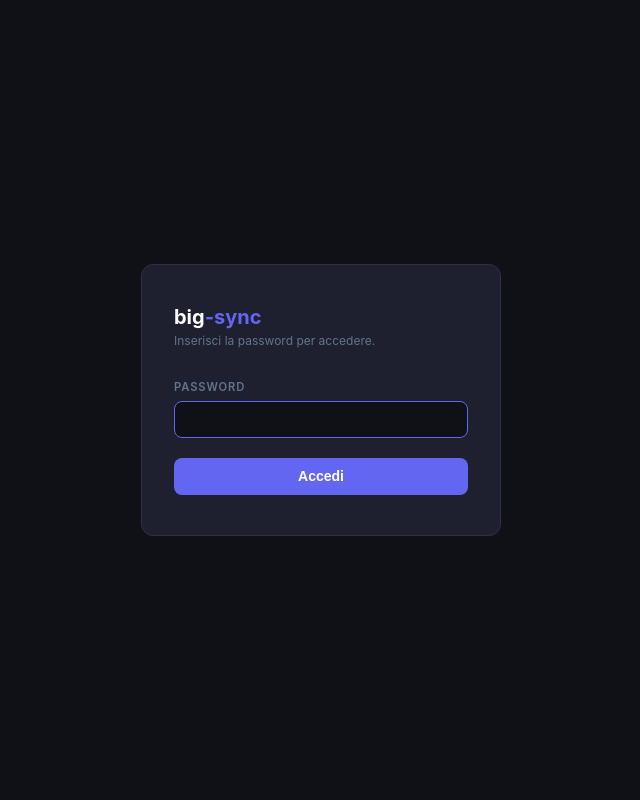
After one commit to DavideLancini/big-sync, a Django app: page /login/ in a window 1280 px wide. The commit adds this page. Shown: the whole page, without its empty margins (319-959 px from the left). Run offline with Django 5.2, Linux system fonts and the light colour scheme.

Commit message:
Add password login + single-device session to dashboard
- /login/ accepts password from DASHBOARD_PASSWORD env var
- Session key stored in ActiveSession (singleton DB row); new login
  invalidates any previous session — only one device at a time
- /logout/ flushes the session
- Dashboard and run_command redirect/401 if not authenticated
- Logout button in dashboard header

Co-Authored-By: Claude Sonnet 4.6 <noreply@anthropic.com>

```diff
--- /dev/null
+++ b/common/templates/common/login.html
@@ -0,0 +1,35 @@
+<!DOCTYPE html>
+<html lang="it">
+<head>
+  <meta charset="UTF-8">
+  <meta name="viewport" content="width=device-width, initial-scale=1.0">
+  <title>big-sync · login</title>
+  <style>
+    * { box-sizing: border-box; margin: 0; padding: 0; }
+    body { font-family: -apple-system, BlinkMacSystemFont, "Segoe UI", sans-serif; background: #0f1117; color: #e2e8f0; min-height: 100vh; display: flex; align-items: center; justify-content: center; }
+    .card { background: #1e2030; border: 1px solid #2d3148; border-radius: 12px; padding: 2.5rem 2rem; width: 100%; max-width: 360px; }
+    h1 { font-size: 1.25rem; font-weight: 700; color: #fff; margin-bottom: 0.25rem; }
+    h1 span { color: #6366f1; }
+    .sub { font-size: 0.75rem; color: #64748b; margin-bottom: 2rem; }
+    label { display: block; font-size: 0.7rem; font-weight: 600; text-transform: uppercase; letter-spacing: 0.08em; color: #64748b; margin-bottom: 0.4rem; }
+    input[type=password] { width: 100%; background: #0f1117; border: 1px solid #2d3148; border-radius: 8px; padding: 0.6rem 0.75rem; color: #e2e8f0; font-size: 0.875rem; outline: none; transition: border-color 0.15s; }
+    input[type=password]:focus { border-color: #6366f1; }
+    .error { font-size: 0.75rem; color: #f87171; margin-top: 0.5rem; }
+    button { margin-top: 1.25rem; width: 100%; background: #6366f1; color: #fff; border: none; border-radius: 8px; padding: 0.65rem; font-size: 0.875rem; font-weight: 600; cursor: pointer; transition: background 0.15s; }
+    button:hover { background: #4f46e5; }
+  </style>
+</head>
+<body>
+  <div class="card">
+    <h1>big<span>-sync</span></h1>
+    <p class="sub">Inserisci la password per accedere.</p>
+    <form method="post" action="{% url 'login' %}">
+      {% csrf_token %}
+      <label for="password">Password</label>
+      <input type="password" id="password" name="password" autofocus autocomplete="current-password">
+      {% if error %}<p class="error">{{ error }}</p>{% endif %}
+      <button type="submit">Accedi</button>
+    </form>
+  </div>
+</body>
+</html>
--- a/common/views.py
+++ b/common/views.py
@@ -3,15 +3,47 @@ import os
 import subprocess
 import sys
 
+from decouple import config as env_config
 from django.http import JsonResponse, StreamingHttpResponse
-from django.shortcuts import render
+from django.shortcuts import redirect, render
 from django.views.decorators.csrf import csrf_exempt
+from django.views.decorators.http import require_POST
 
-from common.models import Contact, WriteLog
+from common.models import ActiveSession, Contact, WriteLog
 from sources.telegram.models import TelegramMessage
+
+_SESSION_KEY = "dashboard_auth"
+
+
+def _is_authenticated(request):
+    return (
+        request.session.get(_SESSION_KEY) is True
+        and request.session.session_key == ActiveSession.get_current_key()
+    )
+
+
+def login_view(request):
+    error = None
+    if request.method == "POST":
+        password = request.POST.get("password", "")
+        if password == env_config("DASHBOARD_PASSWORD"):
+            request.session.cycle_key()
+            request.session[_SESSION_KEY] = True
+            ActiveSession.set_key(request.session.session_key)
+            return redirect("dashboard")
+        error = "Password errata."
+    return render(request, "common/login.html", {"error": error})
+
+
+def logout_view(request):
+    request.session.flush()
+    return redirect("login")
 
 
 def dashboard(request):
+    if not _is_authenticated(request):
+        return redirect("login")
+
     total_msgs = TelegramMessage.objects.count()
     analyzed_msgs = TelegramMessage.objects.filter(processed=True).count()
 
@@ -43,6 +75,9 @@ def dashboard(request):
 
 @csrf_exempt
 def run_command(request, action):
+    if not _is_authenticated(request):
+        return JsonResponse({"error": "Unauthorized"}, status=401)
+
     manage = [sys.executable, "-u", "manage.py"]
     commands = {
         "import": manage + ["telegram_import_history", "--gap-check"],
--- a/config/urls.py
+++ b/config/urls.py
@@ -18,10 +18,12 @@ Including another URLconf
 from django.contrib import admin
 from django.urls import path
 
-from common.views import dashboard, run_command
+from common.views import dashboard, login_view, logout_view, run_command
 
 urlpatterns = [
     path("", dashboard, name="dashboard"),
+    path("login/", login_view, name="login"),
+    path("logout/", logout_view, name="logout"),
     path("run/<str:action>/", run_command, name="run_command"),
     path("admin/", admin.site.urls),
 ]
```
Also changed, not shown: common/models.py (+16 -0 lines), common/templates/common/dashboard.html (+8 -2 lines), common/migrations/0004_activesession.py (added).
